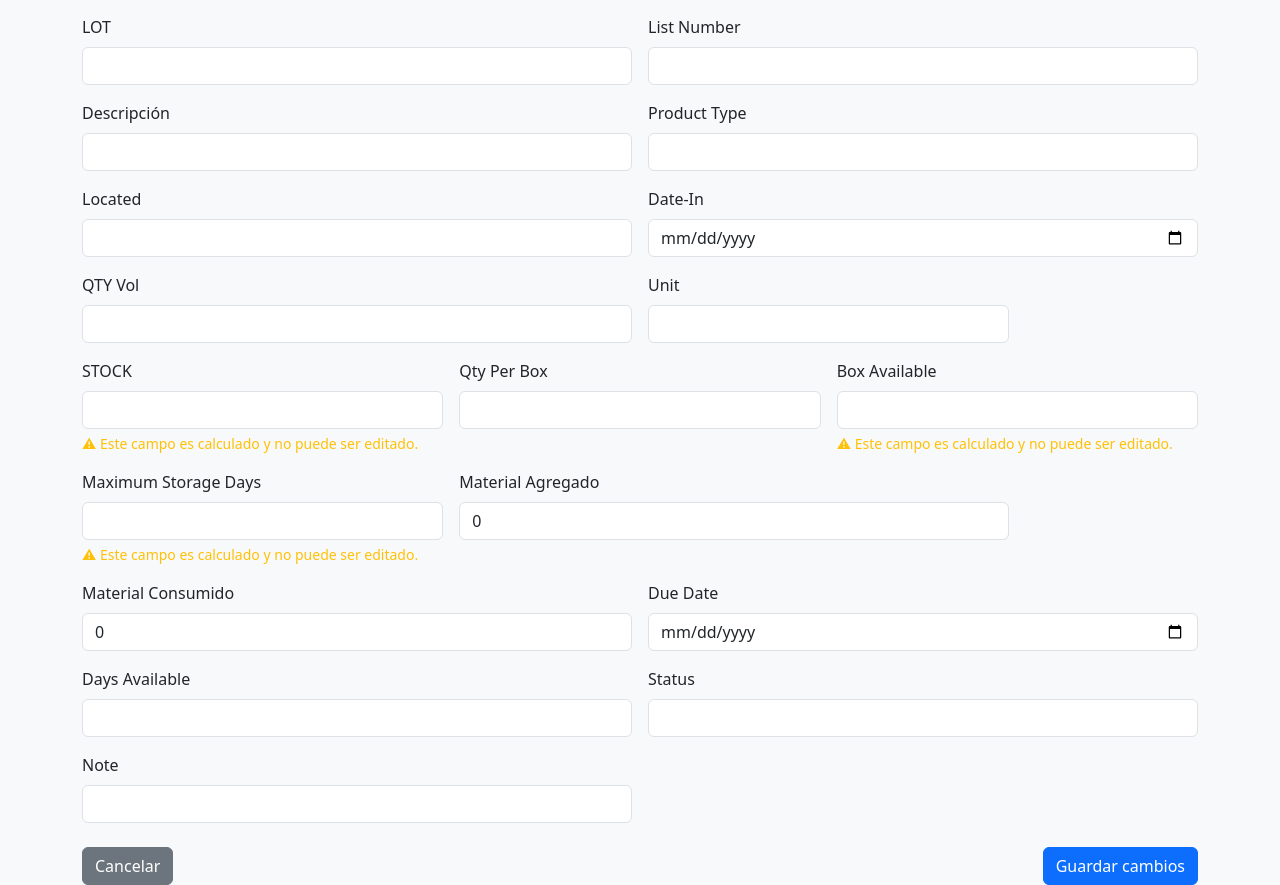
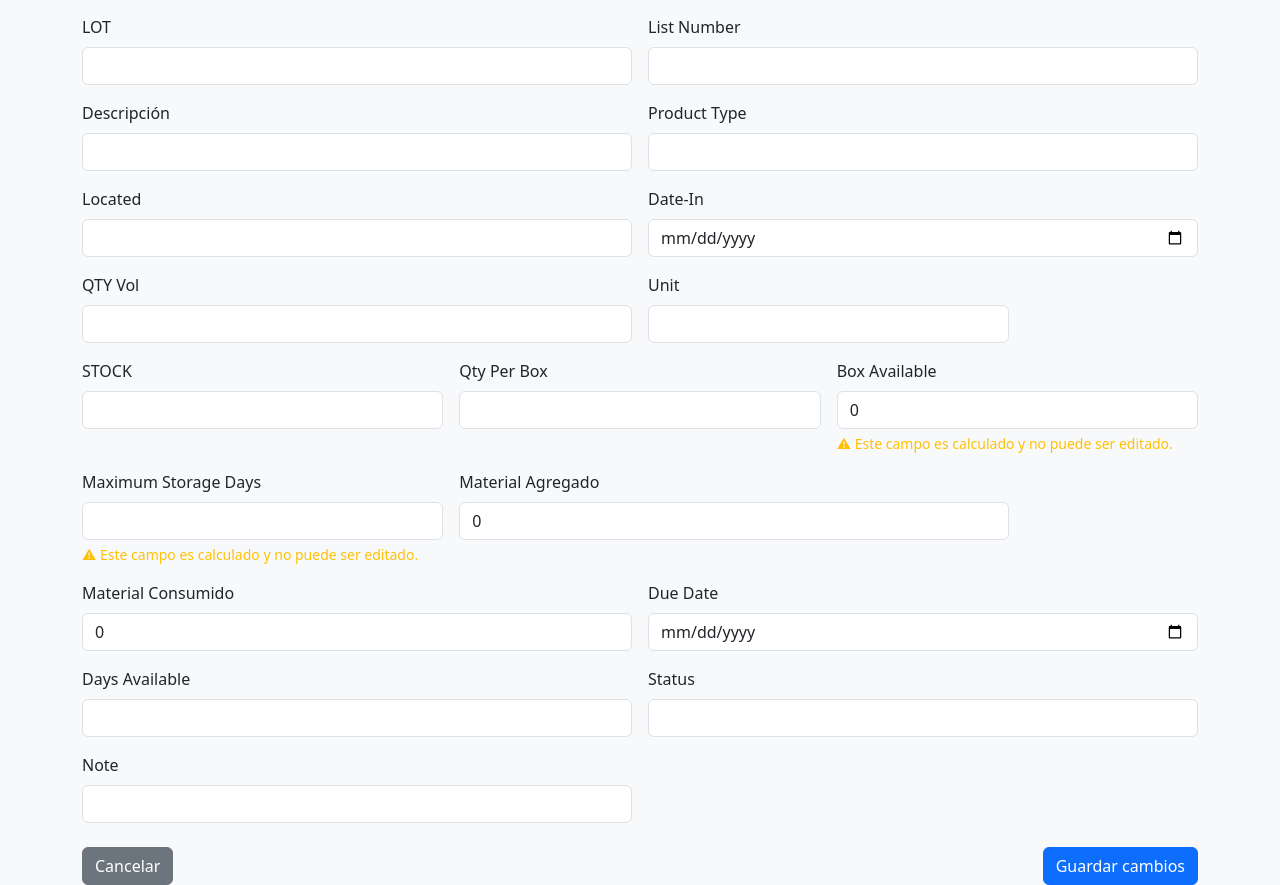
Before and after one commit to jim29-icu/app2, a Flask app: template templates/editar.html in a window 1280 px wide. Shown: the part 71-956 px from the top of the page. Run offline with Flask 3, Linux system fonts and the light colour scheme; the template is opened without the code that fills it, so the values that code supplies are empty.

Commit message:
add funtion
Calculate box_available space in add and edit

```diff
--- a/templates/editar.html
+++ b/templates/editar.html
@@ -70,10 +70,8 @@
 
         <div class="col-md-4">
           <label class="form-label">STOCK</label>
-          <input type="number" step="0.01" class="form-control" name="stock" value="{{ producto['STOCK'] }}" readonly>
-          <div class="form-text text-warning">
-    ⚠ Este campo es calculado y no puede ser editado.
-  </div>
+          <input type="number" step="0.01" class="form-control" name="stock" value="{{ producto['STOCK'] }}" required>
+
 
         </div>
 
@@ -150,5 +148,33 @@
       dateInput.max = today;
     });
   </script>
+
+<!-- calculo de Box_Available -->
+<script>
+document.addEventListener("DOMContentLoaded", function () {
+    const stockInput = document.querySelector('input[name="stock"]');
+    const qtyPerBoxInput = document.querySelector('input[name="Qty_Per_Box"]');
+    const boxAvailableInput = document.querySelector('input[name="Box_Available"]');
+
+    function calcularBoxAvailable() {
+        const stock = parseFloat(stockInput.value) || 0;
+        const qtyPerBox = parseFloat(qtyPerBoxInput.value) || 0;
+        if (qtyPerBox > 0) {
+            boxAvailableInput.value = (stock / qtyPerBox).toFixed(1);
+        } else {
+            boxAvailableInput.value = 0;
+        }
+    }
+
+    stockInput.addEventListener("input", calcularBoxAvailable);
+    qtyPerBoxInput.addEventListener("input", calcularBoxAvailable);
+
+    // Calcular al cargar la página con valores existentes
+    calcularBoxAvailable();
+});
+</script>
+
+
+
 </body>
 </html>
--- a/templates/inventario.html
+++ b/templates/inventario.html
@@ -68,7 +68,7 @@ window.addEventListener('load', ajustarFilasPorPagina);
           <th>Date-In</th>
           <th>Qty Vol.</th>
           <th>Unit</th>
-          <th>Income</th>
+         <!--  <th>Income</th>-->
          <!--  <th>Spent</th> -->
           <th class="stock">STOCK</th>
           <th>Qty Per Box</th>
@@ -92,7 +92,7 @@ window.addEventListener('load', ajustarFilasPorPagina);
           <td>{{ producto.Date_In| default('--') }}</td>
           <td>{{ producto.QTY_Vol| default('--') }}</td>
           <td>{{ producto.Unit| default('--') }}</td>
-          <td>{{ producto.Income if producto.Income is defined else '' }}</td>
+         <!--  <td>{{ producto.Income if producto.Income is defined else '' }}</td>-->
            <!-- <td>{{ producto.Spent if producto.Spent is defined else '' }}</td> -->
           <td class="stock {% if producto.STOCK|int <= 0 %}agotado{% endif %}">
             {% if producto.STOCK|int <= 0 %}
```
Also changed, not shown: templates/agregar.html (+32 -1 lines).
